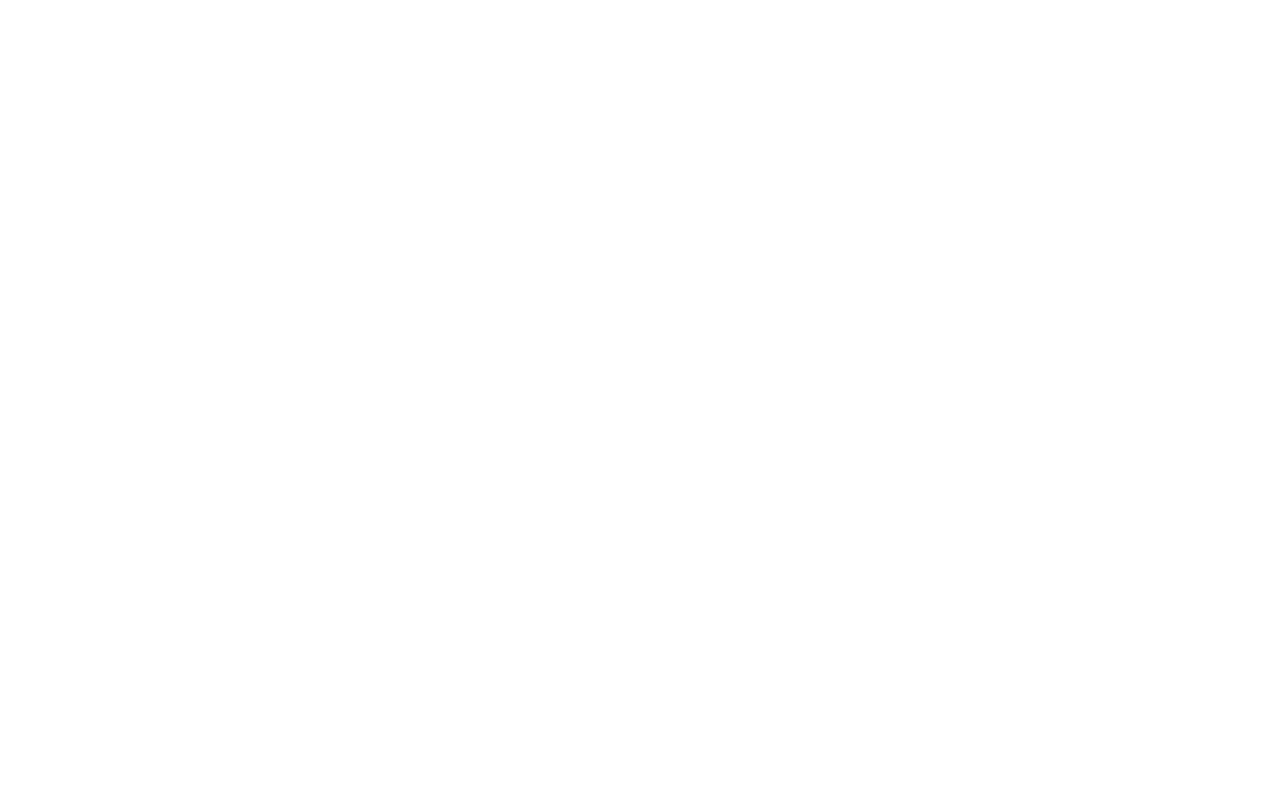
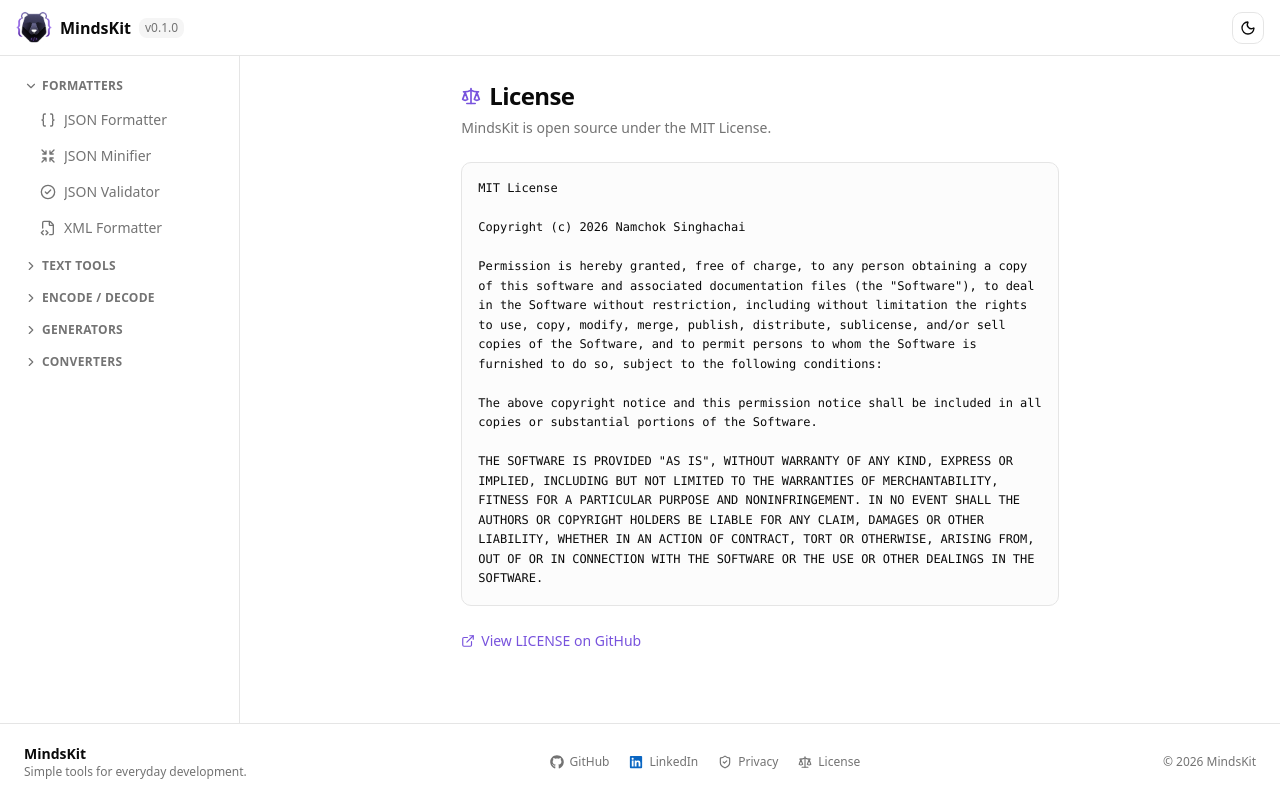
Before and after one commit to namchokGithub/mheemindskit, a React (Vite) app: page /license in a window 1280 px wide. Before the commit this address had no page. Built offline with nearby package versions, Linux system fonts and the light colour scheme.

Commit message:
feat: add footer component, privacy and license pages, and update app layout

```diff
--- a/index.html
+++ b/index.html
@@ -4,13 +4,17 @@
     <meta charset="UTF-8" />
     <link rel="icon" type="image/x-icon" href="/favicon.ico" />
     <meta name="viewport" content="width=device-width, initial-scale=1.0" />
-    <meta name="description" content="MindsKit — simple tools for everyday development. Format, minify, and validate JSON and XML entirely in your browser." />
-    <title>MindsKit — Simple tools for everyday development</title>
+    <meta
+      name="description"
+      content="MindsKit — simple tools for everyday development. Format, minify, and validate JSON and XML entirely in your browser." />
+    <title>MindsKit</title>
     <script>
       try {
-        var stored = localStorage.getItem('mindskit-theme')
-        var dark = stored ? stored === 'dark' : window.matchMedia('(prefers-color-scheme: dark)').matches
-        if (dark) document.documentElement.classList.add('dark')
+        var stored = localStorage.getItem("mindskit-theme");
+        var dark = stored
+          ? stored === "dark"
+          : window.matchMedia("(prefers-color-scheme: dark)").matches;
+        if (dark) document.documentElement.classList.add("dark");
       } catch (e) {}
     </script>
   </head>
--- a/package.json
+++ b/package.json
@@ -21,6 +21,7 @@
     "radix-ui": "^1.6.7",
     "react": "^19.2.8",
     "react-dom": "^19.2.8",
+    "react-icons": "^5.7.0",
     "react-router-dom": "^7.18.3",
     "shadcn": "^4.19.1",
     "sonner": "^2.0.8",
--- a/src/App.tsx
+++ b/src/App.tsx
@@ -9,6 +9,8 @@
 import { JsonFormatterPage } from '@/pages/json-formatter-page'
 import { JsonMinifierPage } from '@/pages/json-minifier-page'
 import { JsonValidatorPage } from '@/pages/json-validator-page'
+import { LicensePage } from '@/pages/license-page'
+import { PrivacyPage } from '@/pages/privacy-page'
 import { XmlFormatterPage } from '@/pages/xml-formatter-page'
 
 export default function App() {
@@ -23,6 +25,8 @@
           <Route path="/formatters/json-minify" element={<JsonMinifierPage />} />
           <Route path="/formatters/json-validator" element={<JsonValidatorPage />} />
           <Route path="/formatters/xml" element={<XmlFormatterPage />} />
+          <Route path="/privacy" element={<PrivacyPage />} />
+          <Route path="/license" element={<LicensePage />} />
           {tools
             .filter((tool) => tool.comingSoon)
             .map((tool) => (
--- a/src/components/layout/app-shell.tsx
+++ b/src/components/layout/app-shell.tsx
@@ -3,6 +3,7 @@
 import { Link, Outlet } from "react-router-dom";
 
 import mindskitLogo from "@/assets/mindskit.png";
+import { Footer } from "@/components/layout/footer";
 import { SidebarNav } from "@/components/layout/sidebar-nav";
 import { ThemeToggle } from "@/components/layout/theme-toggle";
 import { Button } from "@/components/ui/button";
@@ -64,27 +65,13 @@
       <div className="flex flex-1 overflow-hidden">
         <aside className="hidden w-60 shrink-0 flex-col overflow-y-auto border-r border-border p-4 lg:flex">
           <SidebarNav />
-          <a
-            href="https://github.com/namchokGithub"
-            target="_blank"
-            rel="noreferrer"
-            className="mt-auto flex items-center gap-3 rounded-md border border-border p-2 transition-colors hover:bg-accent"
-          >
-            <img
-              src="https://github.com/namchokGithub.png?size=80"
-              alt="namchokGithub"
-              className="size-9 rounded-full"
-            />
-            <span className="min-w-0">
-              <span className="block text-sm font-medium">namchokGithub</span>
-              <span className="block text-xs text-muted-foreground">GitHub Profile</span>
-            </span>
-          </a>
         </aside>
         <main className="flex min-w-0 flex-1 flex-col overflow-y-auto overflow-x-hidden p-4 sm:p-6">
           <Outlet />
         </main>
       </div>
+
+      <Footer />
     </div>
   );
 }
--- /dev/null
+++ b/src/components/layout/footer.tsx
@@ -0,0 +1,56 @@
+import { FaGithub, FaLinkedin } from "react-icons/fa";
+import { Scale, ShieldCheck } from "lucide-react";
+import { Link } from "react-router-dom";
+
+const GITHUB_PROFILE_URL = "https://github.com/namchokGithub";
+const LINKEDIN_PROFILE_URL = "https://www.linkedin.com/in/namchok-singhachai/";
+
+export function Footer() {
+  const year = new Date().getFullYear();
+
+  return (
+    <footer className="shrink-0 border-t border-border bg-background px-4 py-5 sm:px-6">
+      <div className="flex flex-col items-center gap-4 text-center sm:flex-row sm:items-center sm:justify-between sm:text-left">
+        <div>
+          <p className="text-sm font-semibold text-foreground">MindsKit</p>
+          <p className="text-xs text-muted-foreground">
+            Simple tools for everyday development.
+          </p>
+        </div>
+
+        <nav className="flex flex-wrap items-center justify-center gap-x-5 gap-y-2 text-xs font-medium text-muted-foreground">
+          <a
+            href={GITHUB_PROFILE_URL}
+            target="_blank"
+            rel="noreferrer"
+            className="flex items-center gap-1.5 transition-colors hover:text-foreground">
+            <FaGithub className="size-3.5" aria-hidden="true" />
+            GitHub
+          </a>
+          <a
+            href={LINKEDIN_PROFILE_URL}
+            target="_blank"
+            rel="noreferrer"
+            className="flex items-center gap-1.5 transition-colors hover:text-foreground">
+            <FaLinkedin className="size-3.5 text-[#0A66C2]" aria-hidden="true" />
+            LinkedIn
+          </a>
+          <Link
+            to="/privacy"
+            className="flex items-center gap-1.5 transition-colors hover:text-foreground">
+            <ShieldCheck className="size-3.5" />
+            Privacy
+          </Link>
+          <Link
+            to="/license"
+            className="flex items-center gap-1.5 transition-colors hover:text-foreground">
+            <Scale className="size-3.5" />
+            License
+          </Link>
+        </nav>
+
+        <p className="text-xs text-muted-foreground">© {year} MindsKit</p>
+      </div>
+    </footer>
+  );
+}
--- /dev/null
+++ b/src/pages/license-page.tsx
@@ -0,0 +1,53 @@
+import { ExternalLink, Scale } from "lucide-react";
+
+const MIT_LICENSE = `MIT License
+
+Copyright (c) 2026 Namchok Singhachai
+
+Permission is hereby granted, free of charge, to any person obtaining a copy
+of this software and associated documentation files (the "Software"), to deal
+in the Software without restriction, including without limitation the rights
+to use, copy, modify, merge, publish, distribute, sublicense, and/or sell
+copies of the Software, and to permit persons to whom the Software is
+furnished to do so, subject to the following conditions:
+
+The above copyright notice and this permission notice shall be included in all
+copies or substantial portions of the Software.
+
+THE SOFTWARE IS PROVIDED "AS IS", WITHOUT WARRANTY OF ANY KIND, EXPRESS OR
+IMPLIED, INCLUDING BUT NOT LIMITED TO THE WARRANTIES OF MERCHANTABILITY,
+FITNESS FOR A PARTICULAR PURPOSE AND NONINFRINGEMENT. IN NO EVENT SHALL THE
+AUTHORS OR COPYRIGHT HOLDERS BE LIABLE FOR ANY CLAIM, DAMAGES OR OTHER
+LIABILITY, WHETHER IN AN ACTION OF CONTRACT, TORT OR OTHERWISE, ARISING FROM,
+OUT OF OR IN CONNECTION WITH THE SOFTWARE OR THE USE OR OTHER DEALINGS IN THE
+SOFTWARE.`;
+
+export function LicensePage() {
+  return (
+    <div className="mx-auto max-w-2xl space-y-6">
+      <div className="space-y-1.5">
+        <h1 className="flex items-center gap-2 text-xl font-semibold tracking-tight text-foreground sm:text-2xl">
+          <Scale className="size-5 text-primary" />
+          License
+        </h1>
+        <p className="text-sm text-muted-foreground">
+          MindsKit is open source under the MIT License.
+        </p>
+      </div>
+
+      <pre className="overflow-x-auto rounded-lg border border-border bg-muted/30 p-4 font-mono text-xs leading-relaxed whitespace-pre-wrap text-foreground">
+        {MIT_LICENSE}
+      </pre>
+
+      <a
+        href="https://github.com/namchokGithub/mheemindskit/blob/main/LICENSE"
+        target="_blank"
+        rel="noreferrer"
+        className="inline-flex items-center gap-1.5 text-sm font-medium text-primary hover:underline"
+      >
+        <ExternalLink className="size-3.5" />
+        View LICENSE on GitHub
+      </a>
+    </div>
+  );
+}
--- /dev/null
+++ b/src/pages/privacy-page.tsx
@@ -0,0 +1,33 @@
+import { CheckCircle2, ShieldCheck } from "lucide-react";
+
+const POINTS = [
+  "Pasted data is processed with native browser APIs (JSON, DOMParser, XMLSerializer) — it never leaves your device.",
+  "MindsKit has no backend, no database, and no server-side processing of anything you paste.",
+  "Saving your input across reloads is opt-in and off by default. When enabled, it's stored only in your browser's localStorage.",
+  "No analytics capture the content of what you paste, and no accounts or tracking are used.",
+];
+
+export function PrivacyPage() {
+  return (
+    <div className="mx-auto max-w-2xl space-y-6">
+      <div className="space-y-1.5">
+        <h1 className="flex items-center gap-2 text-xl font-semibold tracking-tight text-foreground sm:text-2xl">
+          <ShieldCheck className="size-5 text-primary" />
+          Privacy
+        </h1>
+        <p className="text-sm text-muted-foreground">
+          MindsKit is built to keep your data on your device.
+        </p>
+      </div>
+
+      <ul className="space-y-3">
+        {POINTS.map((point) => (
+          <li key={point} className="flex items-start gap-2 text-sm text-foreground">
+            <CheckCircle2 className="mt-0.5 size-4 shrink-0 text-primary" />
+            <span>{point}</span>
+          </li>
+        ))}
+      </ul>
+    </div>
+  );
+}
```
Also changed, not shown: 1 other file (tests, documents, lock files or other folders).
